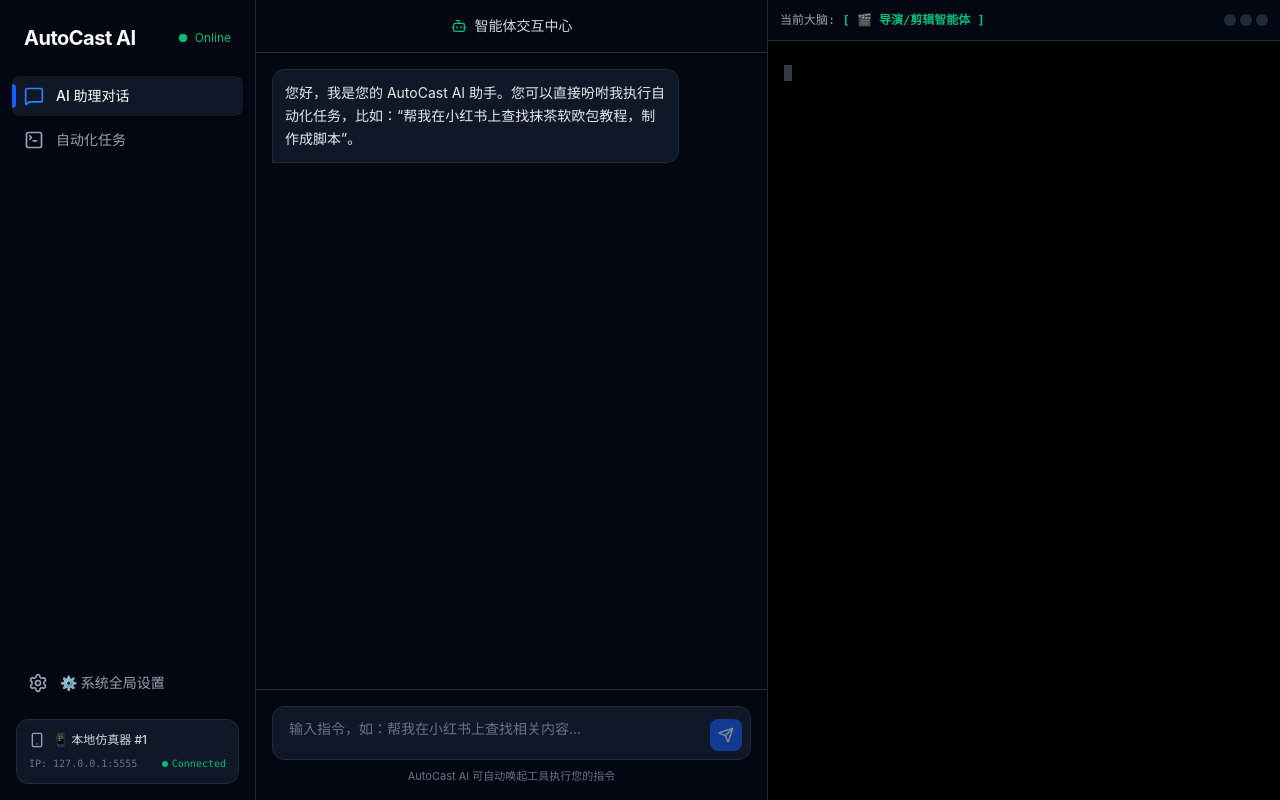
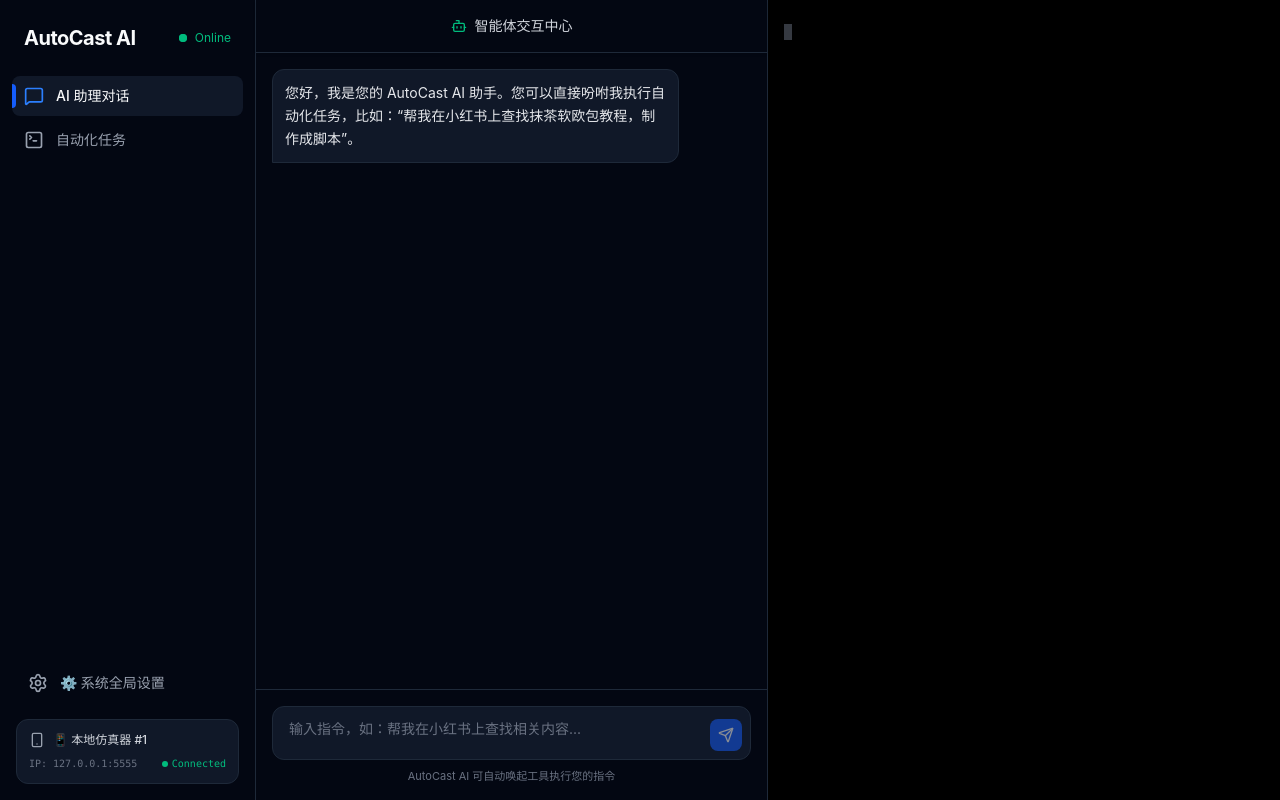
Before and after one commit to anxiaoying369-bot/test, a Vue app: page / in a window 1280 px wide. Built offline with nearby package versions, Linux system fonts and the light colour scheme.

Commit message:
style: remove agent status bar from the right panel

```diff
--- a/src/App.vue
+++ b/src/App.vue
@@ -35,7 +35,7 @@
     }
   } else {
     setTimeout(() => {
-      chatHistory.value.push({ role: 'assistant', content: '我明白了。如果您需要查找素材，可以尝试对我说：“帮我在小红书上查找相关内容”。' });
+      chatHistory.value.push({ role: 'assistant', content: '我明白了。如果您需要查找素材，可以尝试对我说：“帮我在小红书上查找抹茶软欧包教程”。' });
     }, 800);
   }
   isProcessing.value = false;
@@ -149,17 +149,6 @@
 
     <!-- 3. 右侧栏：Agent 脑核控制台与本地日志 -->
     <aside class="flex flex-col w-[40%] h-full bg-black font-mono">
-      <!-- 顶部状态栏 -->
-      <div class="p-3 border-b border-gray-800 bg-gray-950 flex items-center justify-between">
-        <div class="text-xs text-gray-400">
-          当前大脑: <span class="text-emerald-500 font-bold">[ 🎬 导演/剪辑智能体 ]</span>
-        </div>
-        <div class="flex gap-1">
-          <div class="w-3 h-3 rounded-full bg-gray-800"></div>
-          <div class="w-3 h-3 rounded-full bg-gray-800"></div>
-          <div class="w-3 h-3 rounded-full bg-gray-800"></div>
-        </div>
-      </div>
 
       <!-- 滚动日志区 -->
       <div class="flex-1 overflow-y-auto p-4 text-[13px] leading-relaxed space-y-1">
```
Also changed, not shown: 1 other file (tests, documents, lock files or other folders).
